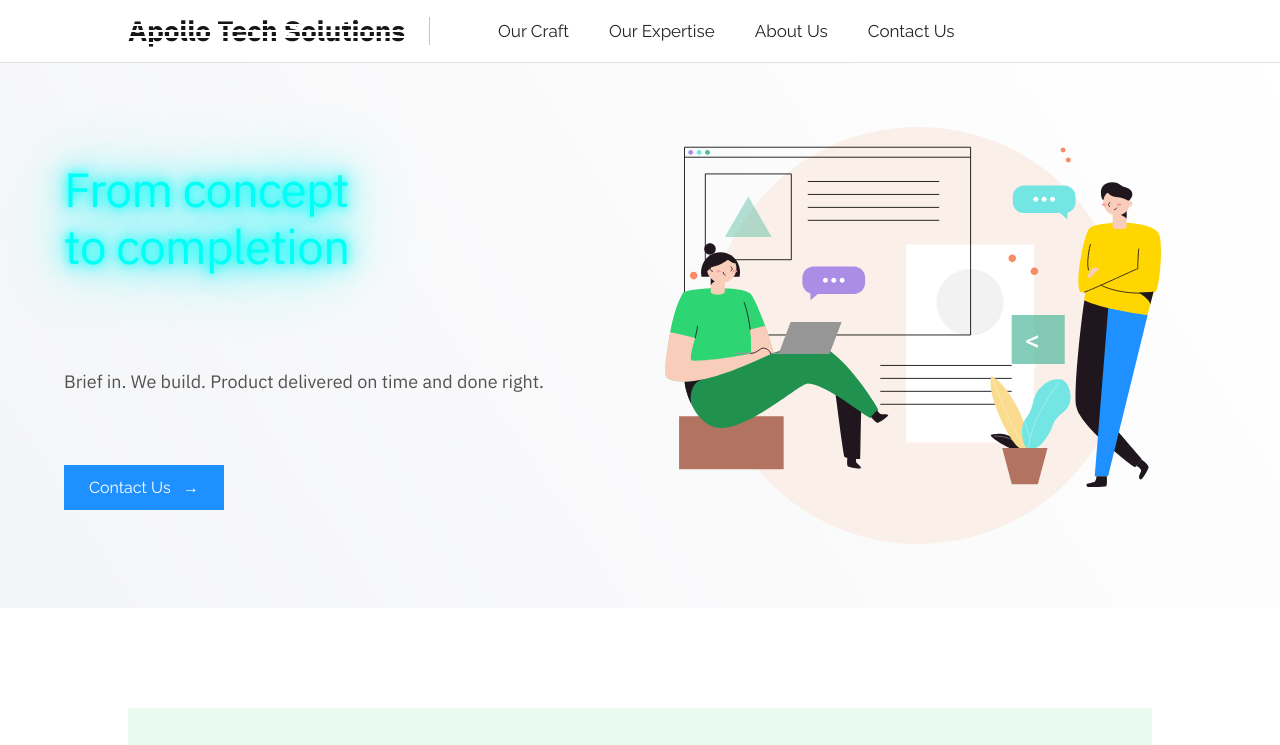
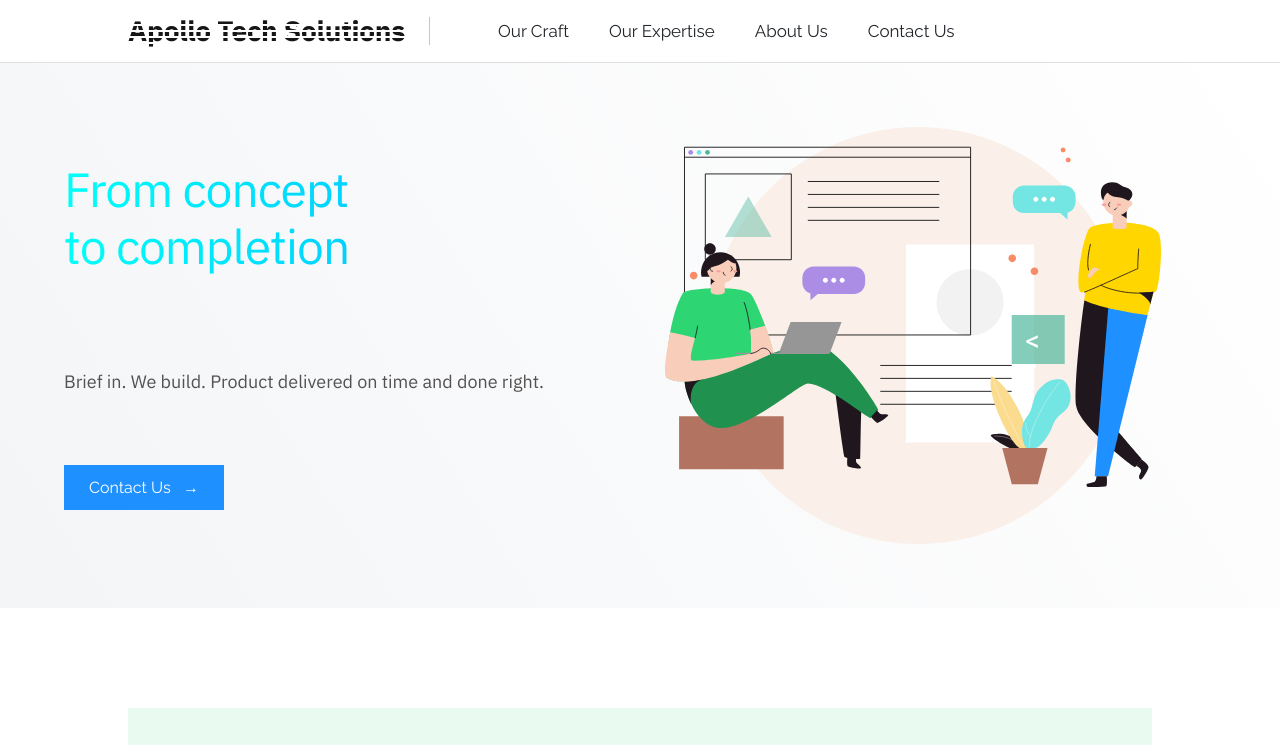
Before and after one commit to childhood2/company-website, a React (Create React App) app: page / in a window 1280 px wide. Shown: the top 745 px of the page. Built offline with nearby package versions, Linux system fonts and the light colour scheme.

Commit message:
remove misty effect

```diff
--- a/src/styles/Home.scss
+++ b/src/styles/Home.scss
@@ -28,12 +28,12 @@
     font-size: 48px;
     line-height: 1.2;
     letter-spacing: -0.02em;
-    color: #00fff7;
-    text-shadow:
-      0 0 10px #00fff7,
-      0 0 20px #00fff7,
-      0 0 40px #00fff7,
-      0 0 80px #00d4ff;
+    background: linear-gradient(90deg, #00fff7 0%, #00d4ff 25%, #7b2ff7 50%, #f107a3 75%, #00fff7 100%);
+    background-size: 200% auto;
+    -webkit-background-clip: text;
+    background-clip: text;
+    color: transparent;
+    -webkit-text-fill-color: transparent;
     margin-bottom: 0.5em;
   }
 
```
